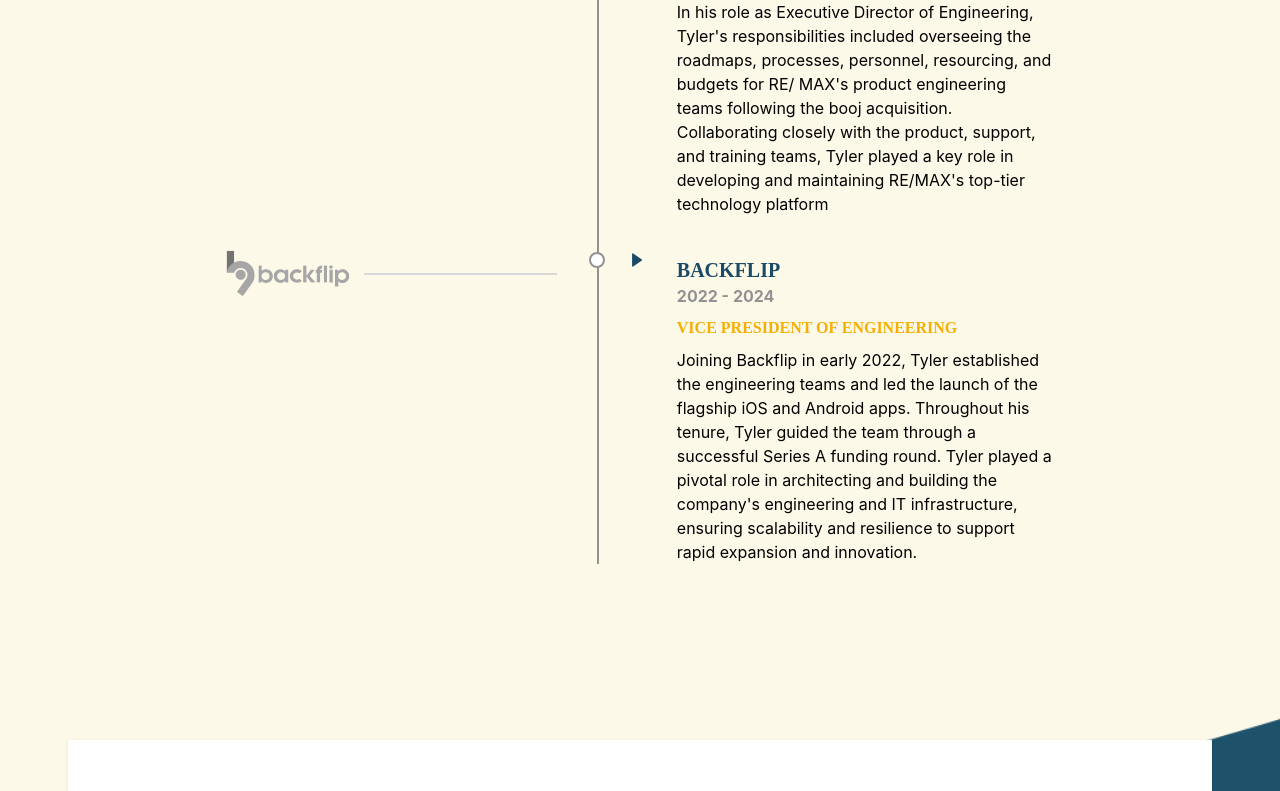
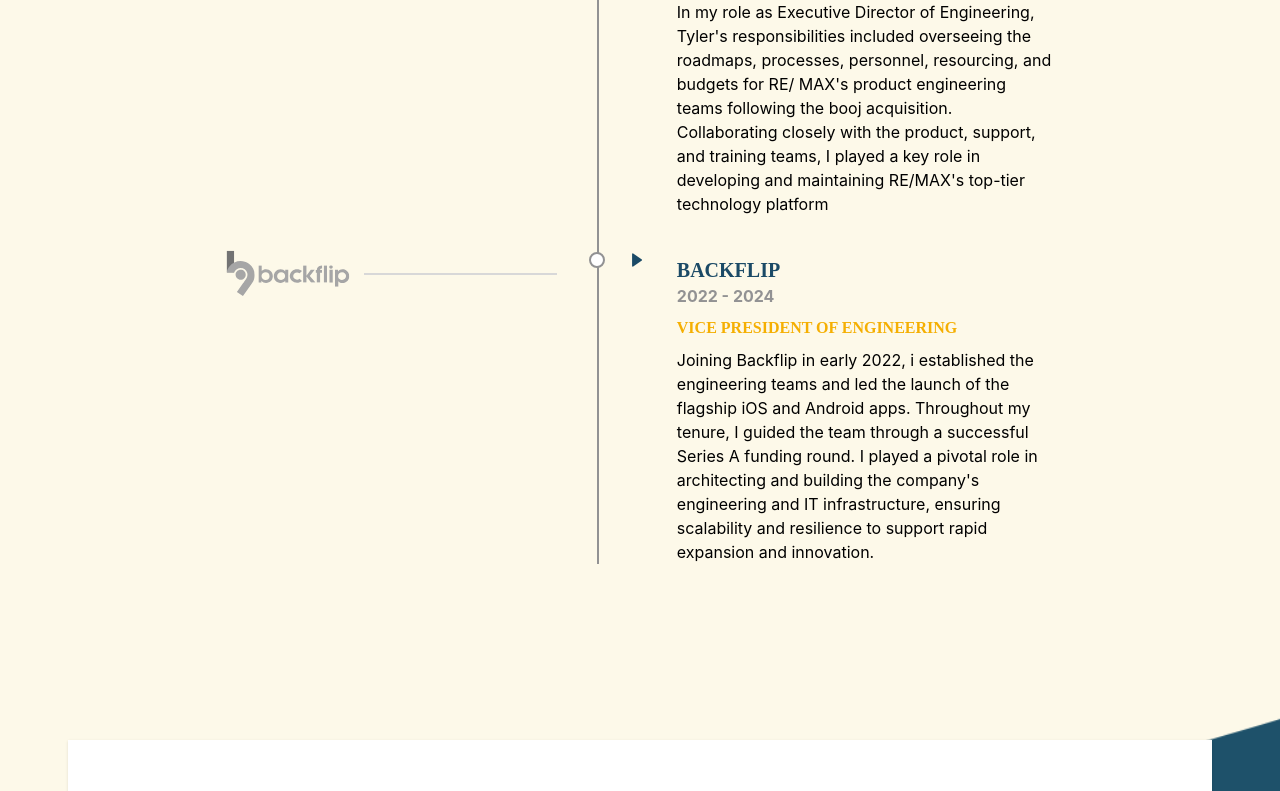
Before and after one commit to profbass/tylerolmsted, a React (Create React App) app: page / in a window 1280 px wide. Shown: the part 3246-4037 px from the top of the page. Built offline with nearby package versions, Linux system fonts and the light colour scheme.

Commit message:
copy updates

```diff
--- a/src/Experience.js
+++ b/src/Experience.js
@@ -13,10 +13,10 @@
       logo: '/img/logo-remax.svg',
       years: '2017 - 2022',
       position: 'Executive Director of Engineering',
-      description: `In his role as Executive Director of Engineering, Tyler's responsibilities included
+      description: `In my role as Executive Director of Engineering, Tyler's responsibilities included
       overseeing the roadmaps, processes, personnel, resourcing, and budgets for RE/
       MAX's product engineering teams following the booj acquisition. Collaborating closely
-      with the product, support, and training teams, Tyler played a key role in developing and
+      with the product, support, and training teams, I played a key role in developing and
       maintaining RE/MAX's top-tier technology platform`
     },
     {
@@ -24,7 +24,7 @@
       logo: '/img/logo-backflip.svg',
       years: '2022 - 2024',
       position: 'Vice President of Engineering',
-      description: `Joining Backflip in early 2022, Tyler established the engineering teams and led the launch of the flagship iOS and Android apps. Throughout his tenure, Tyler guided the team through a successful Series A funding round. Tyler played a pivotal role in architecting and building the company's engineering and IT infrastructure, ensuring scalability and resilience to support rapid expansion and innovation.`
+      description: `Joining Backflip in early 2022, i established the engineering teams and led the launch of the flagship iOS and Android apps. Throughout my tenure, I guided the team through a successful Series A funding round. I played a pivotal role in architecting and building the company's engineering and IT infrastructure, ensuring scalability and resilience to support rapid expansion and innovation.`
     }
   ];
 
```
